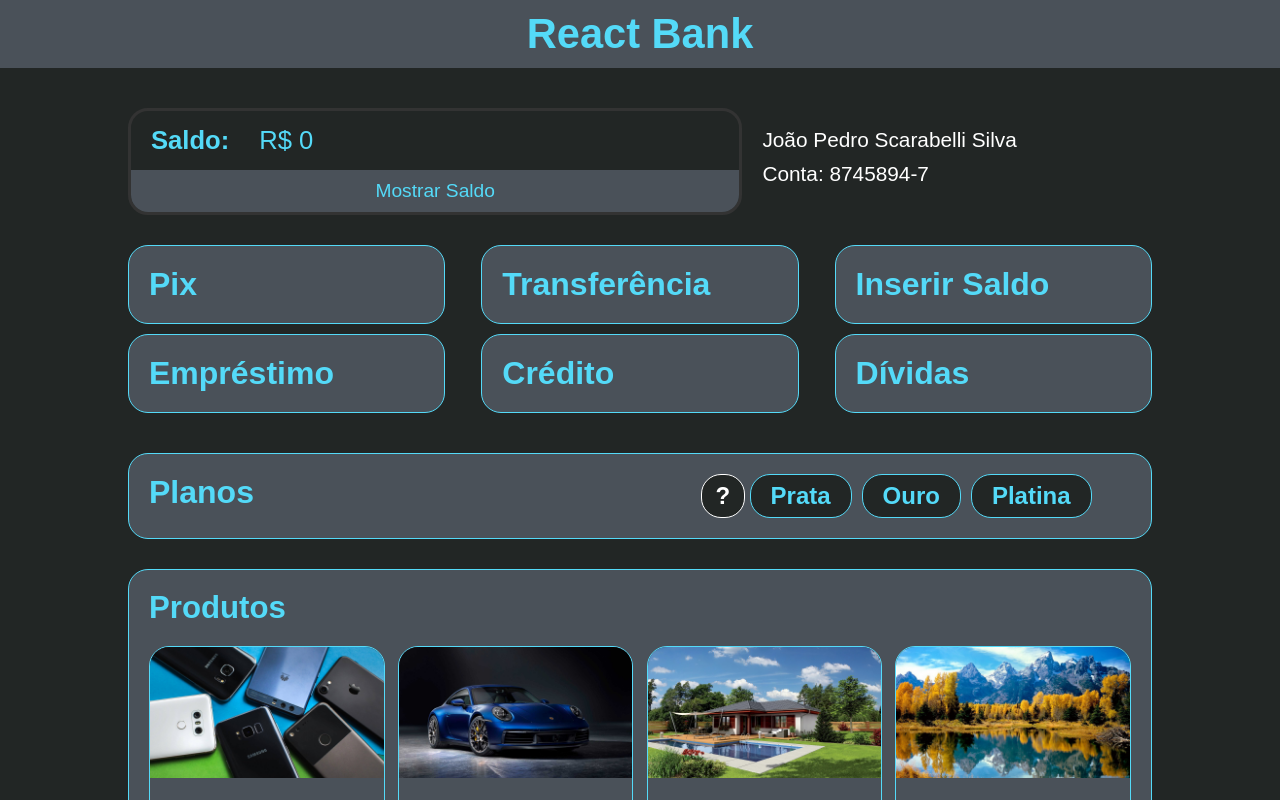
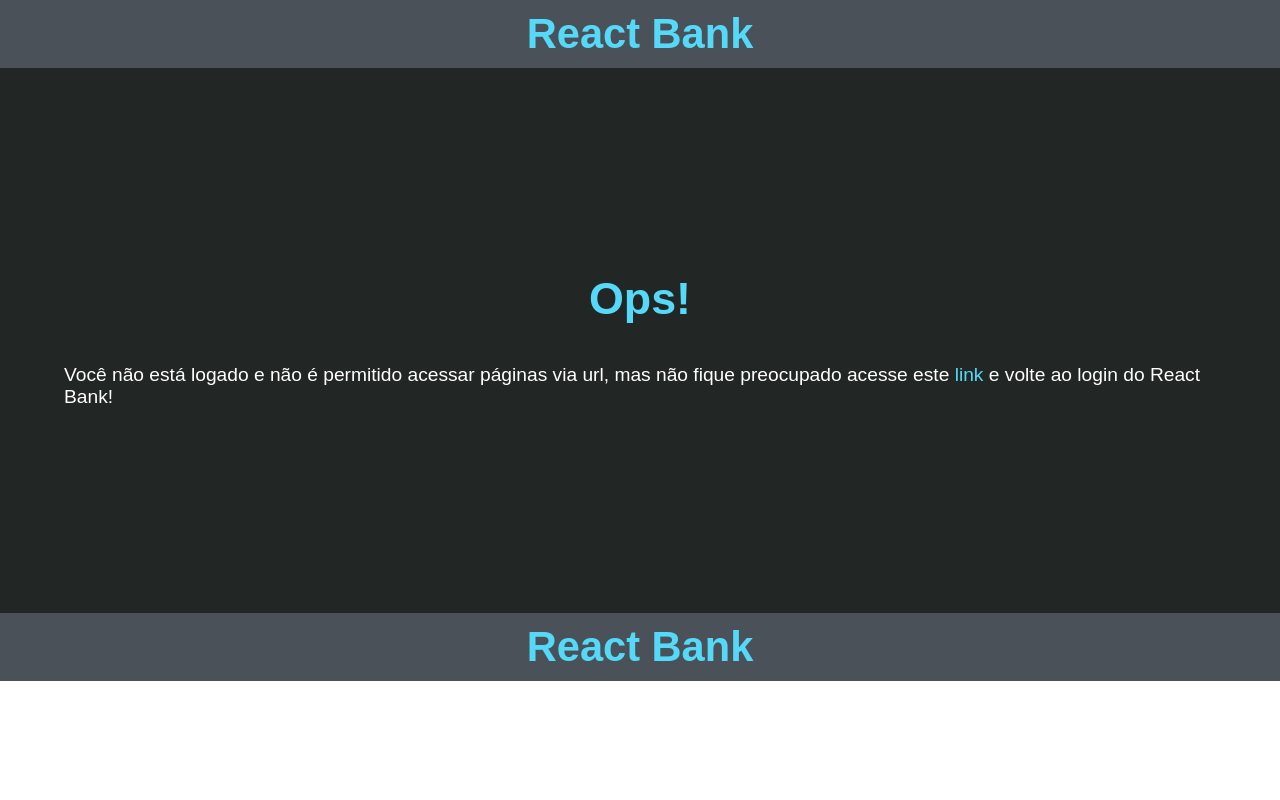
Before and after one commit to JPSS14/react-bank, a Next.js app: page /conta in a window 1280 px wide. Shown: the top 800 px of the page. Built offline with nearby package versions, Linux system fonts and the light colour scheme.

Commit message:
react-bank UPDATE 25: Created Ops component

```diff
--- /dev/null
+++ b/src/components/Ops.tsx
@@ -0,0 +1,21 @@
+import { Header } from '../components/Header';
+import { Footer } from '../components/Footer';
+import style from '../styles/main.module.scss';
+import Link from 'next/link';
+
+export function Ops() {
+    return (
+        <>
+            <Header />
+            <main className={style.main}>
+                <div className={style.mainOps}>
+                    <header>
+                        <h1>Ops!</h1>
+                    </header>
+                    <p>Você não está logado e não é permitido acessar páginas via url, mas não fique preocupado acesse este <Link href="/"><a>link</a></Link> e volte ao login do React Bank!</p>
+                </div>
+            </main>
+            <Footer />
+        </>
+    );
+}
--- a/src/contexts/BankContext.tsx
+++ b/src/contexts/BankContext.tsx
@@ -8,6 +8,9 @@ interface User{
 interface BankContextData{
     balance: number;
     updateBalance: (value:number) => void;
+    login: (name:string, password:string) => void;
+    name: string;
+    password: string;
 }
 
 export const BankContext = createContext({} as BankContextData);
@@ -19,16 +22,26 @@ interface BankProviderProps{
 export function BankProvider({children}:BankProviderProps){
 
     const [balance, setBalance] = useState(0);
+    const [name, setName] = useState('');
+    const [password, setPassword] = useState('');
 
     function updateBalance(value:number){
         setBalance(balance+value);
+    }
+
+    function login(name:string, password:string){
+        setName(name);
+        setPassword(password);
     }
 
     return(
         <BankContext.Provider
             value={{
                 balance,
-                updateBalance
+                updateBalance,
+                login,
+                name,
+                password
             }}
         >
             {children}
--- a/src/pages/conta.tsx
+++ b/src/pages/conta.tsx
@@ -7,9 +7,24 @@ import { Services } from '../components/Services';
 import { PlansBox } from '../components/PlansBox';
 import { ProductsBox } from '../components/ProductsBox';
 import { Footer } from '../components/Footer';
+import { useContext } from 'react';
+import { BankContext } from '../contexts/BankContext';
+import { useRouter } from 'next/router';
+import { Ops } from '../components/Ops';
 
 export default function Home() {
+    const { name, password } = useContext(BankContext);
+    const router = useRouter();
+    const vazio = "";
+    console.log(name, password);
     return (
+
+        <>
+            {vazio === name && vazio === password ?
+            (
+                <Ops/>
+            )
+                : (
                     <>
                         <Head>
                             <title>React Bank</title>
@@ -27,10 +42,12 @@ export default function Home() {
                                 <PlansBox />
                             </div>
                             <div className={style.mainProductsBox}>
-          <ProductsBox/>
+                                <ProductsBox />
                             </div>
                         </main>
-      <Footer/>
+                        <Footer />
+                    </>
+                )}
         </>
     );
 }
--- a/src/styles/main.module.scss
+++ b/src/styles/main.module.scss
@@ -2,7 +2,6 @@
 .main{
     display: flex;
     flex-wrap: wrap;
-    margin: 0 auto;
     background: $dark;
     justify-content: center;
 
@@ -115,6 +114,30 @@
         justify-content: center;
     }
 
+    .mainOps{
+        display: flex;
+        flex-wrap: wrap;
+        flex-basis: 90%;
+        justify-content: center;
+        margin: 205px 0;
+
+        header{
+            flex-basis: 100%;
+            color: $blue;
+            text-align: center;
+            font-size: 1.4em;
+        }
+
+        p{
+            margin-top: 40px;
+            font-size: 1.2em;
+            color: #fff;
+        }
+        a{
+            color: $blue;
+        }
+    }
+
     @media (max-width: 967px){
         .mainInsertBalance{
             flex-basis: 90%;
```
Also changed, not shown: src/pages/index.tsx (+8 -6 lines). Lines whose indentation alone changed are shown as unchanged.
